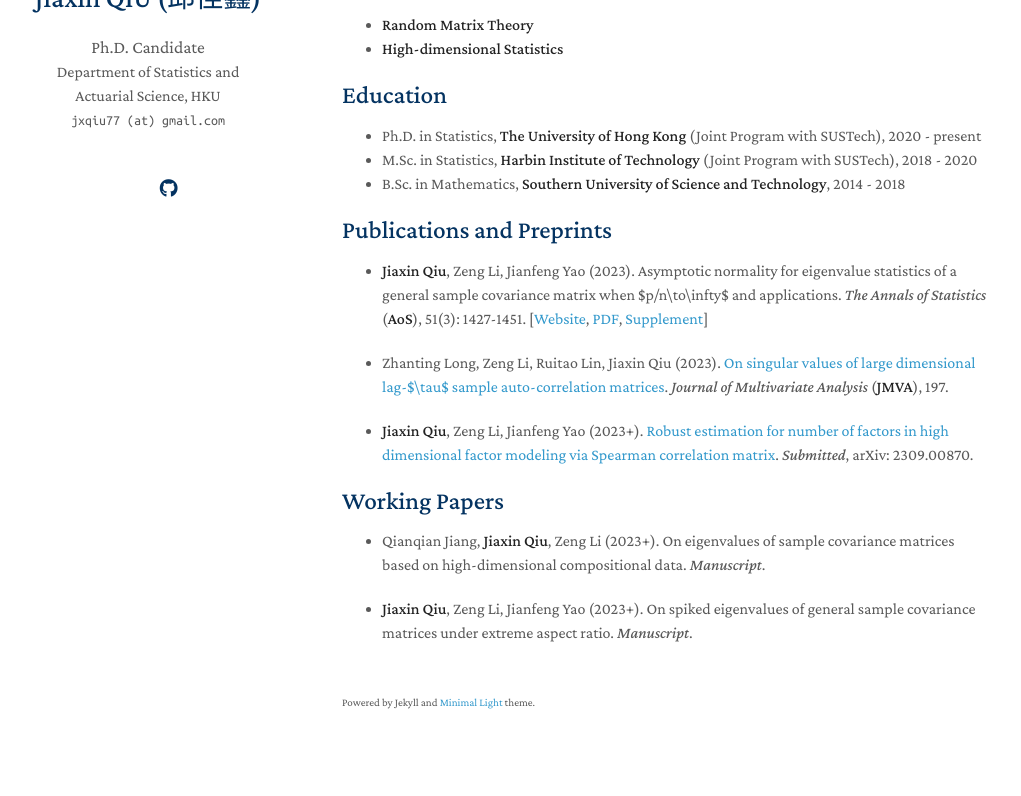
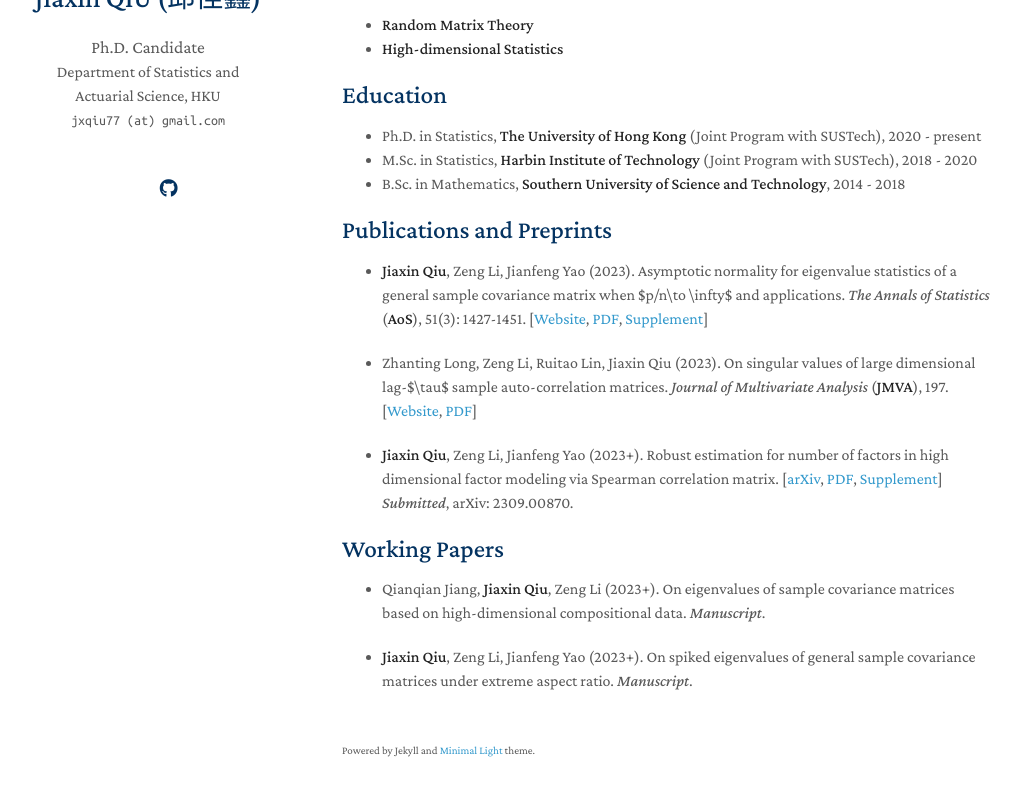
Before and after one commit to jxqiu77/jxqiu77.github.io, a Jekyll site: the page built from index.md, in a window 1280 px wide and 1037 px high, cut to the strip 206-1002 px from the top of the window. Shown: the whole strip, without its empty margins (128-1149 px from the left). Built offline with Jekyll 4.4.1, drawn with Linux system fonts in a browser that asks for light colours; nearby versions of some CDN libraries; a style sheet for code colours, icons or effects is not loaded; our own code applies the rules of GitHub Pages for plain Markdown files.

Commit message:
Update index.md

```diff
--- a/index.md
+++ b/index.md
@@ -19,11 +19,11 @@ I am a fourth-year PhD student in statistics at HKU and SUSTech (joint program),
 
 ## Publications and Preprints
 
-- **Jiaxin Qiu**, Zeng Li, Jianfeng Yao (2023). Asymptotic normality for eigenvalue statistics of a general sample covariance matrix when $p/n\to\infty$ and applications. *The Annals of Statistics* (**AoS**), 51(3): 1427-1451. [[Website](https://doi.org/10.1214/23-AOS2300), [PDF](/assets/files/papers/2023-AoS-main.pdf), [Supplement](/assets/files/papers/2023-AoS-supp.pdf)]
+- **Jiaxin Qiu**, Zeng Li, Jianfeng Yao (2023). Asymptotic normality for eigenvalue statistics of a general sample covariance matrix when $p/n\to \infty$ and applications. *The Annals of Statistics* (**AoS**), 51(3): 1427-1451. [[Website](https://doi.org/10.1214/23-AOS2300), [PDF](/assets/files/papers/2023-AoS-main.pdf), [Supplement](/assets/files/papers/2023-AoS-supp.pdf)]
 
-- Zhanting Long, Zeng Li, Ruitao Lin, Jiaxin Qiu (2023). [On singular values of large dimensional lag-$\tau$ sample auto-correlation matrices](https://doi.org/10.1016/j.jmva.2023.105205). *Journal of Multivariate Analysis* (**JMVA**), 197.
+- Zhanting Long, Zeng Li, Ruitao Lin, Jiaxin Qiu (2023). On singular values of large dimensional lag-$\tau$ sample auto-correlation matrices. *Journal of Multivariate Analysis* (**JMVA**), 197. [[Website](https://doi.org/10.1016/j.jmva.2023.105205), [PDF](/assets/files/papers/2023-JMVA.pdf)]
 
-- **Jiaxin Qiu**, Zeng Li, Jianfeng Yao (2023+). [Robust estimation for number of factors in high dimensional factor modeling via Spearman correlation matrix](https://arxiv.org/abs/2309.00870). *Submitted*, arXiv: 2309.00870.
+- **Jiaxin Qiu**, Zeng Li, Jianfeng Yao (2023+). Robust estimation for number of factors in high dimensional factor modeling via Spearman correlation matrix. [[arXiv](https://arxiv.org/abs/2309.00870), [PDF](/assets/files/papers/2023-Spearman-main.pdf), [Supplement](/assets/files/papers/2023-Spearman-supp.pdf)] *Submitted*, arXiv: 2309.00870.
 
 ## Working Papers
 
```
